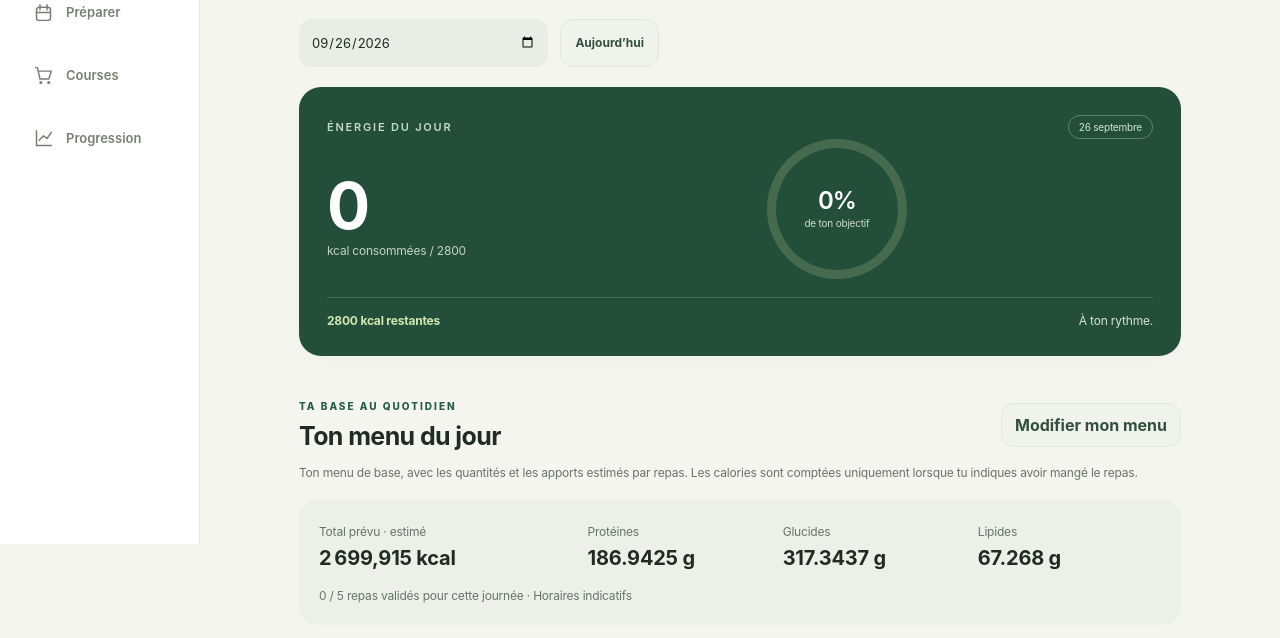
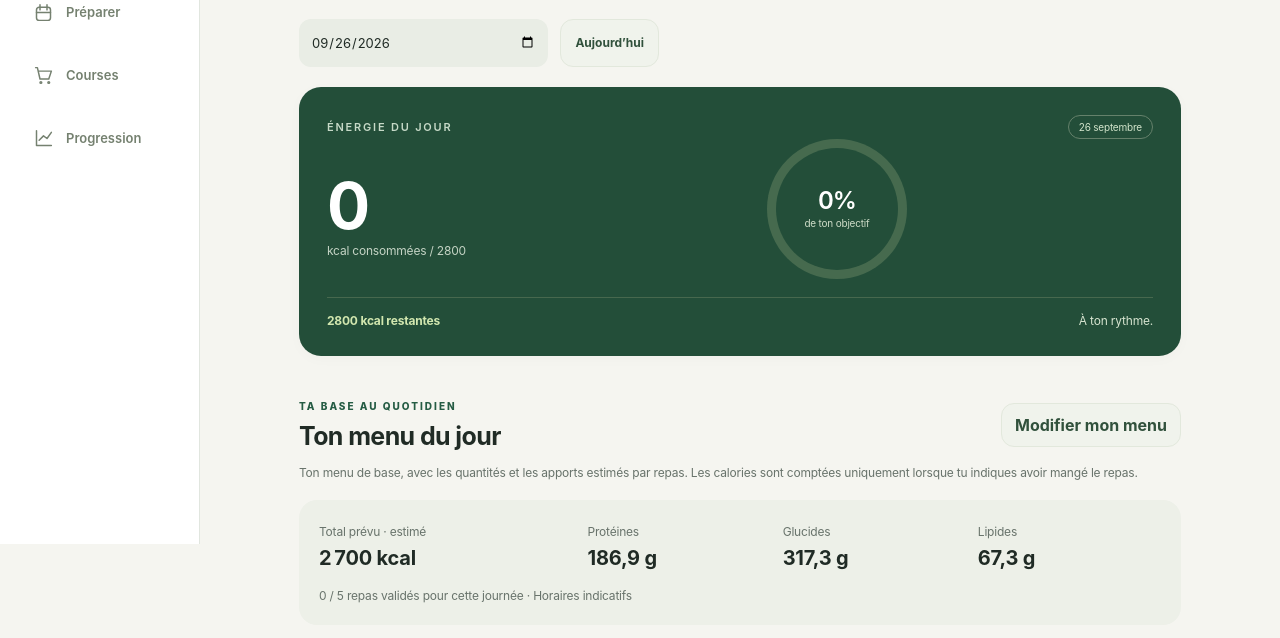
Before and after one commit to rakosjunior-create/Masse-app, a plain HTML site: page index.html in a window 1280 px wide. Shown: the part 256-894 px from the top of the page. Drawn offline with Linux system fonts and the light colour scheme.

Commit message:
Round displayed nutrition values

```diff
--- a/index.html
+++ b/index.html
@@ -659,14 +659,14 @@ function addFood(event) {
 function renderMeals(){
   const totals=meals.reduce((acc,m)=>{const v=mealMacros(m);for(const k of ['kcal','p','c','f'])acc[k]+=v[k];return acc;},{kcal:0,p:0,c:0,f:0});
   const completed=meals.filter(m=>mealIsDone(m.id)).length;
-  document.getElementById('menuTotals').innerHTML=`<div><span class="small muted">Total prévu · estimé</span><strong>${totals.kcal.toLocaleString('fr-FR')} kcal</strong></div><div><span class="small muted">Protéines</span><strong>${totals.p} g</strong></div><div><span class="small muted">Glucides</span><strong>${totals.c} g</strong></div><div><span class="small muted">Lipides</span><strong>${totals.f} g</strong></div><p class="note menu-status" role="status">${completed} / ${meals.length} repas validés pour cette journée · Horaires indicatifs</p>`;
+  document.getElementById('menuTotals').innerHTML=`<div><span class="small muted">Total prévu · estimé</span><strong>${Math.round(totals.kcal).toLocaleString('fr-FR')} kcal</strong></div><div><span class="small muted">Protéines</span><strong>${nutritionNumber(totals.p)} g</strong></div><div><span class="small muted">Glucides</span><strong>${nutritionNumber(totals.c)} g</strong></div><div><span class="small muted">Lipides</span><strong>${nutritionNumber(totals.f)} g</strong></div><p class="note menu-status" role="status">${completed} / ${meals.length} repas validés pour cette journée · Horaires indicatifs</p>`;
   document.getElementById('meals').innerHTML=meals.map(m=>{
     const done=mealIsDone(m.id),macros=mealMacros(m);
     return `<article class="planned-meal ${done?'is-eaten':''}">
       <div class="row"><span class="meal-time">${escapeText(m.time)}</span><span class="pill">${done?'Mangé':'À manger'}</span></div>
       <h3>${escapeText(m.name)}</h3>
       <ul class="menu-ingredients">${m.ingredients.map(item=>`<li>${escapeText(ingredientLabel(item))}</li>`).join('')}</ul>
-      <div class="menu-nutrients"><strong>${macros.kcal} <span>kcal</span></strong><span>Protéines <b>${macros.p} g</b></span><span>Glucides <b>${macros.c} g</b></span><span>Lipides <b>${macros.f} g</b></span></div>
+      <div class="menu-nutrients"><strong>${Math.round(macros.kcal)} <span>kcal</span></strong><span>Protéines <b>${nutritionNumber(macros.p)} g</b></span><span>Glucides <b>${nutritionNumber(macros.c)} g</b></span><span>Lipides <b>${nutritionNumber(macros.f)} g</b></span></div>
       <button type="button" class="${done?'secondary':'primary'}" aria-pressed="${done}" aria-label="${done?'Retirer du journal :':'J’ai mangé ce repas :'} ${escapeText(m.name)}" onclick="toggleMeal('${m.id}')">${done?'✓ Mangé · Annuler':'J’ai mangé ce repas'}</button>
     </article>`;
   }).join('');
```
